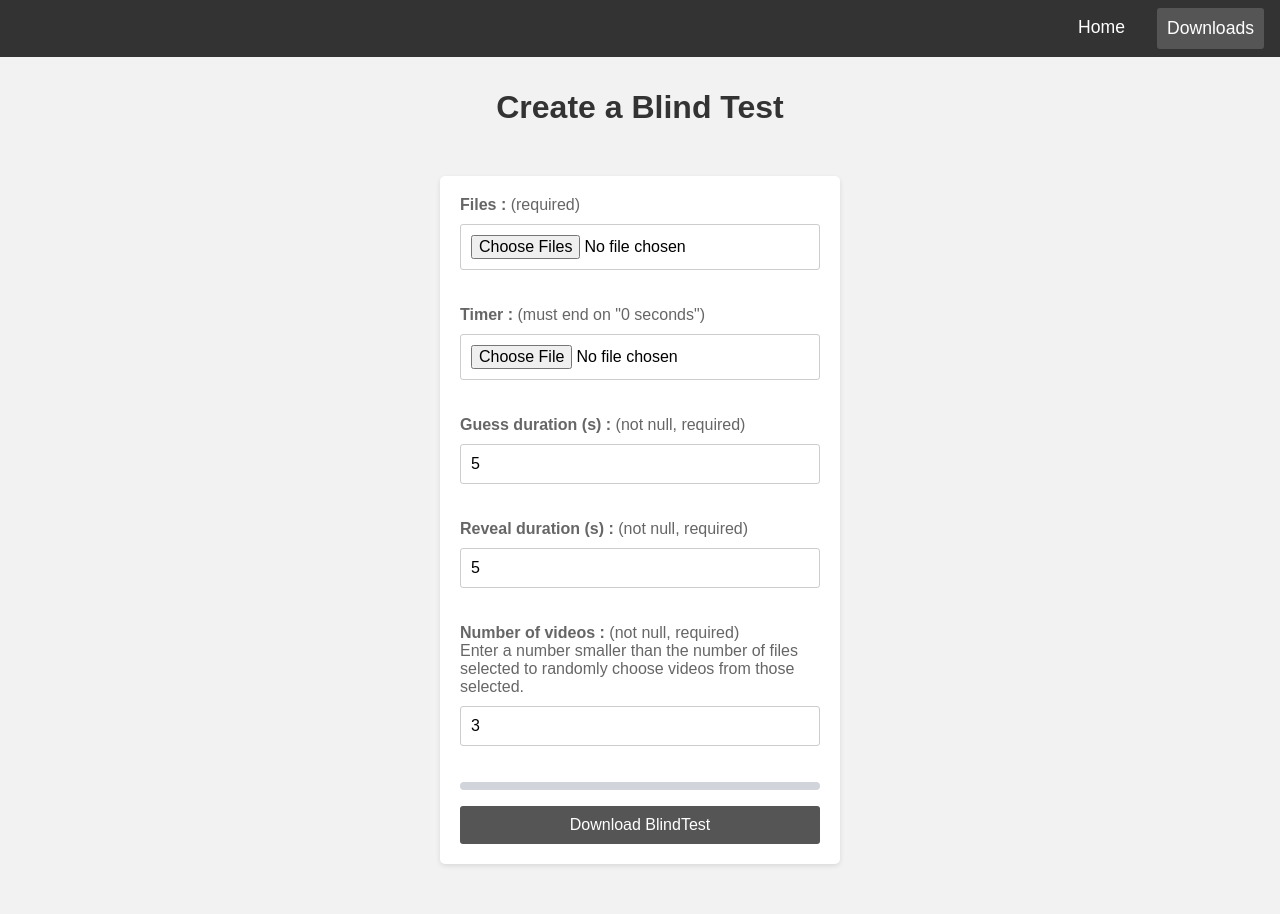
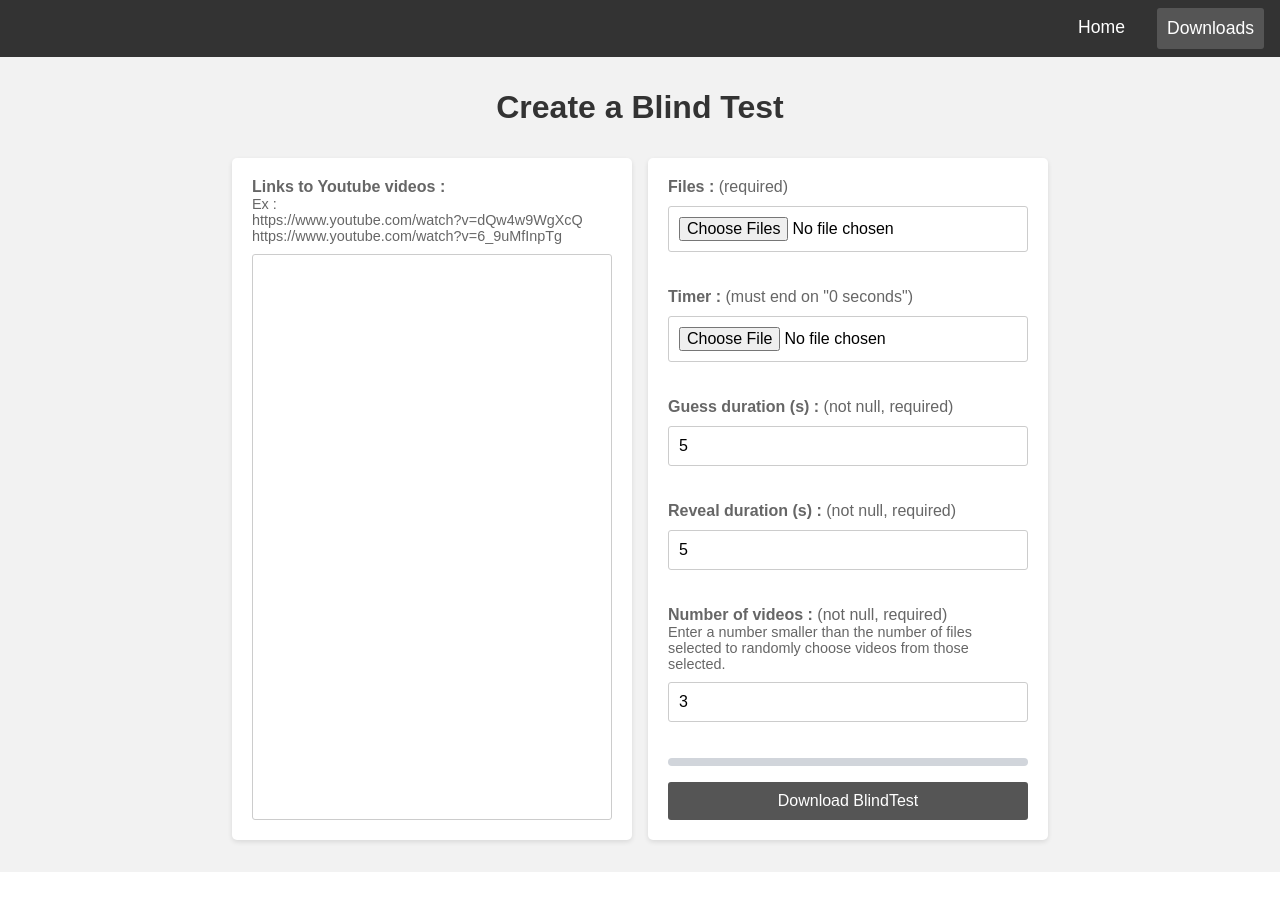
Before and after one commit to LucasDebeve/BlindTest, a Flask app: template templates/index.html in a window 1280 px wide. After the commit the page ends 872 px from the top, so only its background shows below. Run offline with Flask 3, Linux system fonts and the light colour scheme; the template is opened without the code that fills it, so the values that code supplies are empty.

Commit message:
Interface de saisie des liens youtube

```diff
--- a/static/css/style.css
+++ b/static/css/style.css
@@ -14,7 +14,13 @@
   box-sizing: border-box;
 }
 
+html, body {
+  height: 100%;
+}
+
 body {
+  display: flex;
+  flex-direction: column;
   background-color: var(--primary-color);
   font-family: Arial, sans-serif;
   margin: 0;
@@ -111,13 +117,39 @@ h1 {
   margin-top: 2rem;
 }
 
+main {
+    flex:1;
+}
+
 form {
+    display: flex;
+    flex-direction: column;
+    gap: 1rem;
+    align-items: center;
+    padding: 2rem 1rem;
+}
+
+.form__part {
     background-color: var(--tertiary-color);
     border-radius: 5px;
     box-shadow: 0 2px 5px rgba(0, 0, 0, 0.1);
-    margin: 50px auto;
+    width: 100%;
     max-width: 400px;
     padding: 20px;
+    flex: 0 1 400px;
+}
+
+form > .form__part:first-child {
+    display: flex;
+    flex-direction: column;
+}
+
+.form__part > textarea {
+    width: 100%;
+    resize: none;
+    flex: 1;
+    font-family: Arial, sans-serif;
+    overflow-y: auto;
 }
 
 label {
@@ -129,7 +161,8 @@ label {
 
 input[type="file"],
 input[type="text"],
-input[type="number"] {
+input[type="number"],
+textarea{
   box-sizing: border-box;
   border: 1px solid var(--fifth-color);
   border-radius: 3px;
@@ -140,7 +173,7 @@ input[type="number"] {
 }
 
 
-form > button {
+.form__part > button {
   background-color: var(--six-color);
   border: none;
   border-radius: 3px;
@@ -152,7 +185,7 @@ form > button {
   transition: background-color 0.3s ease;
 }
 
-form > button:hover {
+.form__part > button:hover {
   background-color: var(--secondary-color);
 }
 
@@ -163,6 +196,7 @@ label > span {
 span.info
 {
     display: block;
+    font-size: 0.9rem;
 }
 
 #alert {
@@ -259,3 +293,11 @@ span.info
         left: 100%;
     }
 }
+
+@media screen and (min-width: 768px) {
+    form {
+        flex-direction: row;
+        justify-content: center;
+        align-items: stretch;
+    }
+}
--- a/templates/index.html
+++ b/templates/index.html
@@ -25,7 +25,13 @@
         </nav>
     </header>
     <h1>Create a Blind Test</h1>
+    <main>
         <form action="/create" method="post" enctype="multipart/form-data">
+        <div class="form__part">
+            <label for="links">Links to Youtube videos : <span class="info">Ex :<br>https://www.youtube.com/watch?v=dQw4w9WgXcQ<br>https://www.youtube.com/watch?v=6_9uMfInpTg</span></label>
+            <textarea name="links" id="links"></textarea>
+        </div>
+        <div class="form__part">
             <label for="file">Files : <span>(required)</span></label>
             <input type="file" id="file" name="file" accept="video/*" multiple><br><br>
 
@@ -44,7 +50,9 @@
                 <div class="indeterminate-progress-bar__progress"></div>
             </div>
             <button type="submit" onclick="active_bar()">Download BlindTest</button>
+        </div>
     </form>
+    </main>
     {% if isAlert %}
         <div id="alert">
             <h2>Error</h2>
```
Lines whose indentation alone changed are shown as unchanged.
